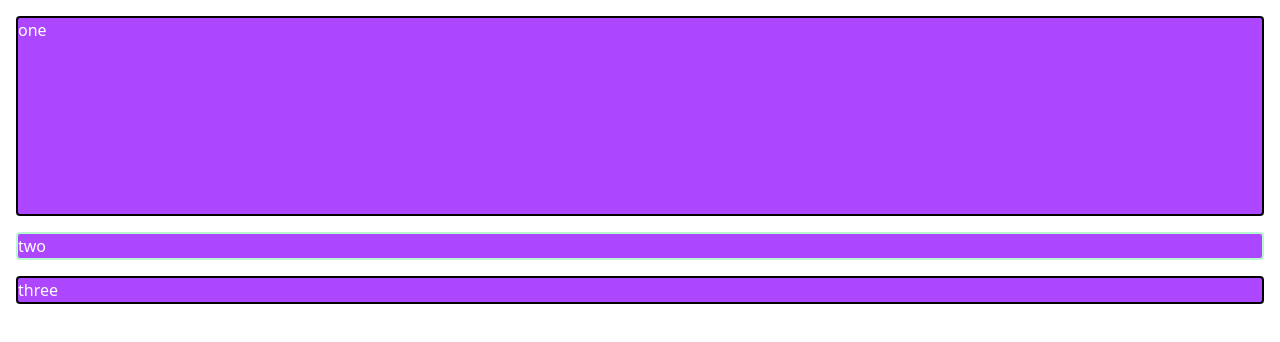
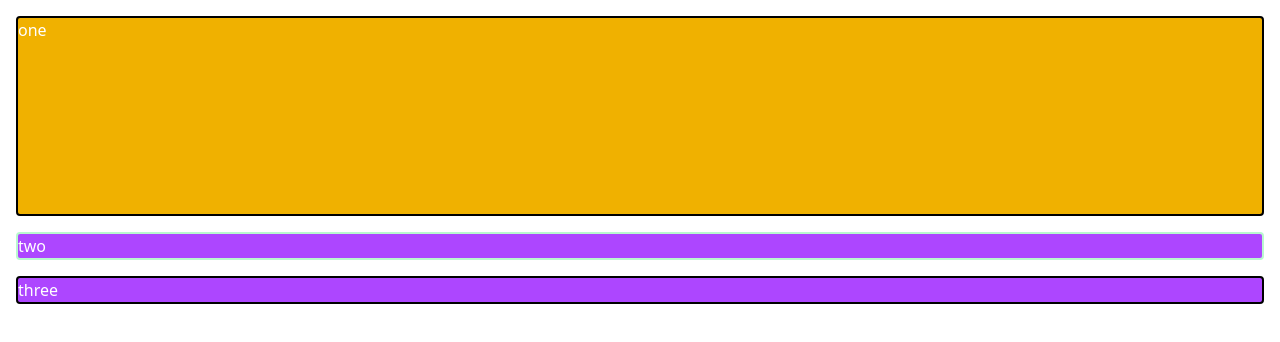
Before and after one commit to vanshmg09/Tailwind-CSS, a website built with Vite: page index.html in a window 1280 px wide. Built offline with nearby package versions, Linux system fonts and the light colour scheme.

Commit message:
Breakpoints in Tailwind

```diff
--- a/index.html
+++ b/index.html
@@ -9,7 +9,7 @@
 </head>
 <body>
 
-        <div class="bg-purple-500 text-white m-4 border-2 border-black rounded h-[200px]">one</div>
+        <div class="bg-purple-500 text-white m-4 border-2 border-black rounded h-[200px] sm:bg-orange-500 lg:bg-yellow-500">one</div>
         <div class="bg-purple-500 text-white m-4 border-2 border-green-200 rounded">two</div>
         <div class="bg-purple-500 text-white m-4 border-2 border-black rounded">three</div>
 
```
